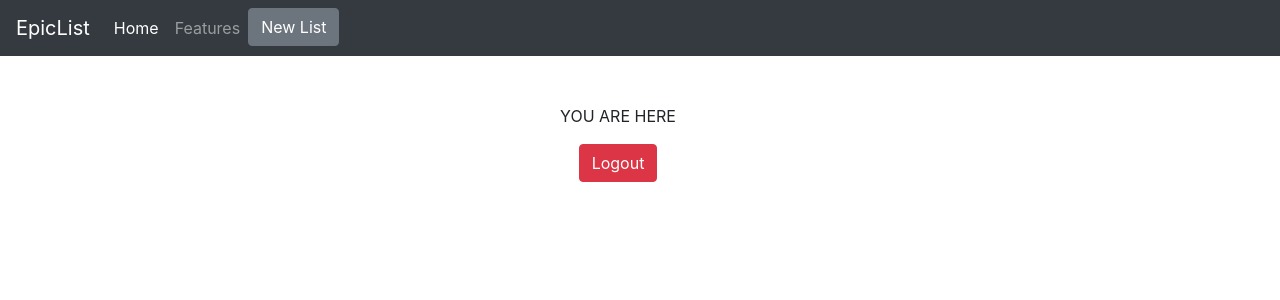
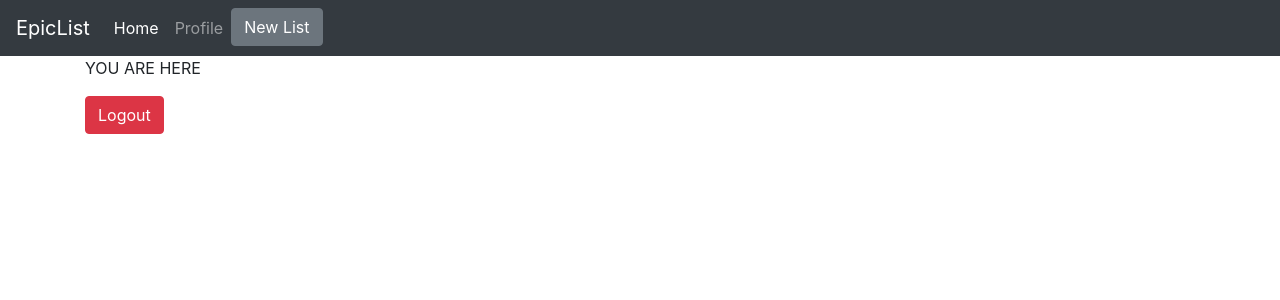
Before and after one commit to brydenu/epiclist, a Python web app: template templates/index.html in a window 1280 px wide. Shown: the top 300 px of the page. Run offline with Jinja, Linux system fonts and the light colour scheme; the template is opened without the code that fills it, so the values that code supplies are empty; some libraries are stand-ins or nearby versions.

Commit message:
minor changes to base menu bar

```diff
--- a/templates/base.html
+++ b/templates/base.html
@@ -11,7 +11,7 @@
 </head>
 
 <body>
-    <nav class="navbar navbar-expand-md navbar-dark bg-dark">
+    <nav class="navbar navbar-expand-md navbar-dark bg-dark sticky-top">
         <a class="navbar-brand" href="/">EpicList</a>
         <button class="navbar-toggler" type="button" data-toggle="collapse" data-target="#navbarText"
             aria-controls="navbarText" aria-expanded="false" aria-label="Toggle navigation"></button>
@@ -22,7 +22,7 @@
                     <a class="nav-link" href="/">Home <span class="sr-only">(current)</span></a>
                 </li>
                 <li class="nav-item">
-                    <a class="nav-link" href="#">Features</a>
+                    <a class="nav-link" href="/users/{{g.user.username}}">Profile</a>
                 </li>
                 <li class="nav-item">
                     <a href="/lists/new" class="btn btn-secondary">New List</a>
@@ -37,7 +37,7 @@
             </span>
         </div>
     </nav>
-    <div class="container m-5 text-center">
+    <div class="container">
         {% for category, msg in get_flashed_messages(with_categories=True) %}
         <div class="alert alert-{{category}}">{{ msg }}</div>
         {% endfor %}
```
